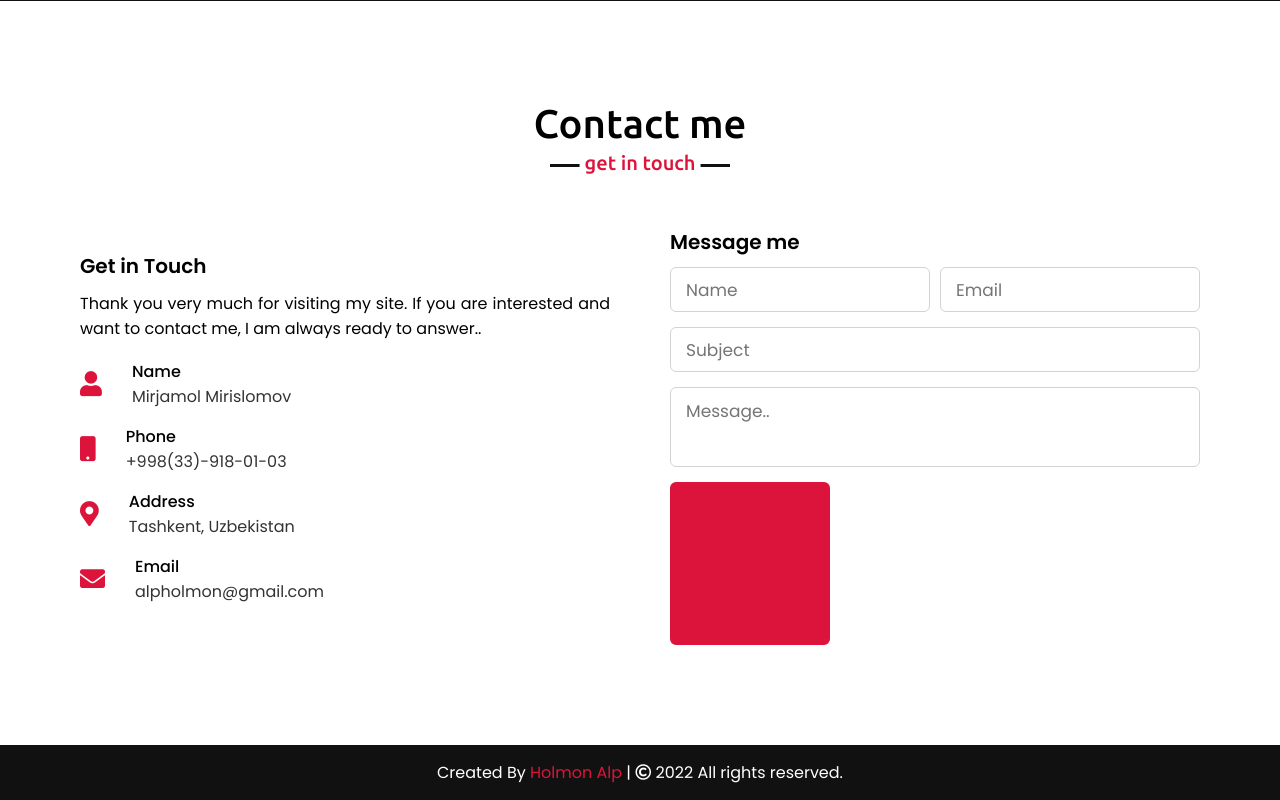
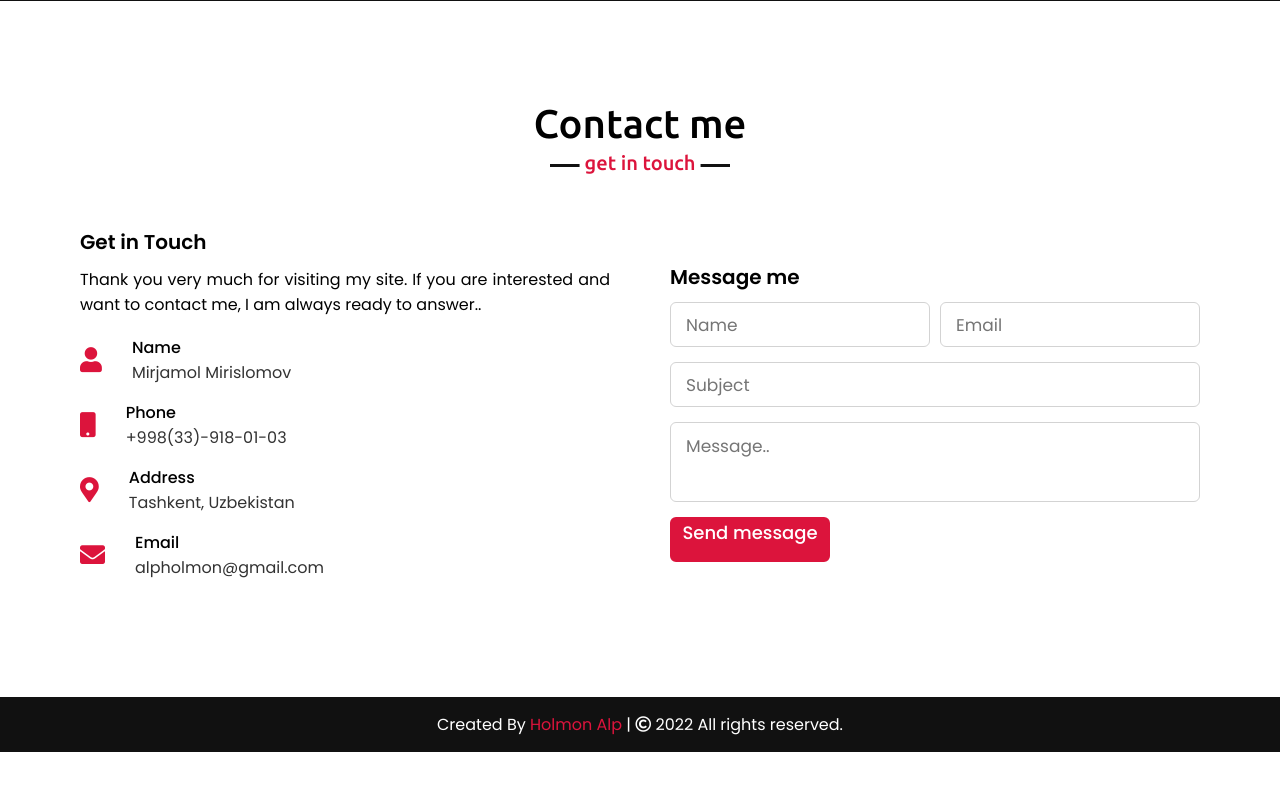
Before and after one commit to holmon-alp/holmon-alp.github.io, a plain HTML site: page index.html in a window 1280 px wide. Shown: the part 3515-4315 px from the top of the page. After the commit the page ends 4267 px from the top, so only its background shows below. Drawn offline with nearby package versions, Linux system fonts and the light colour scheme.

Commit message:
Update style.css

```diff
--- a/style.css
+++ b/style.css
@@ -543,7 +543,6 @@ section .title::after{
   outline: none;
   font-size: 18px;
   text-align: center;
-  padding-top: 30%;
   font-weight: 500;
   border-radius: 6px;
   cursor: pointer;
```
